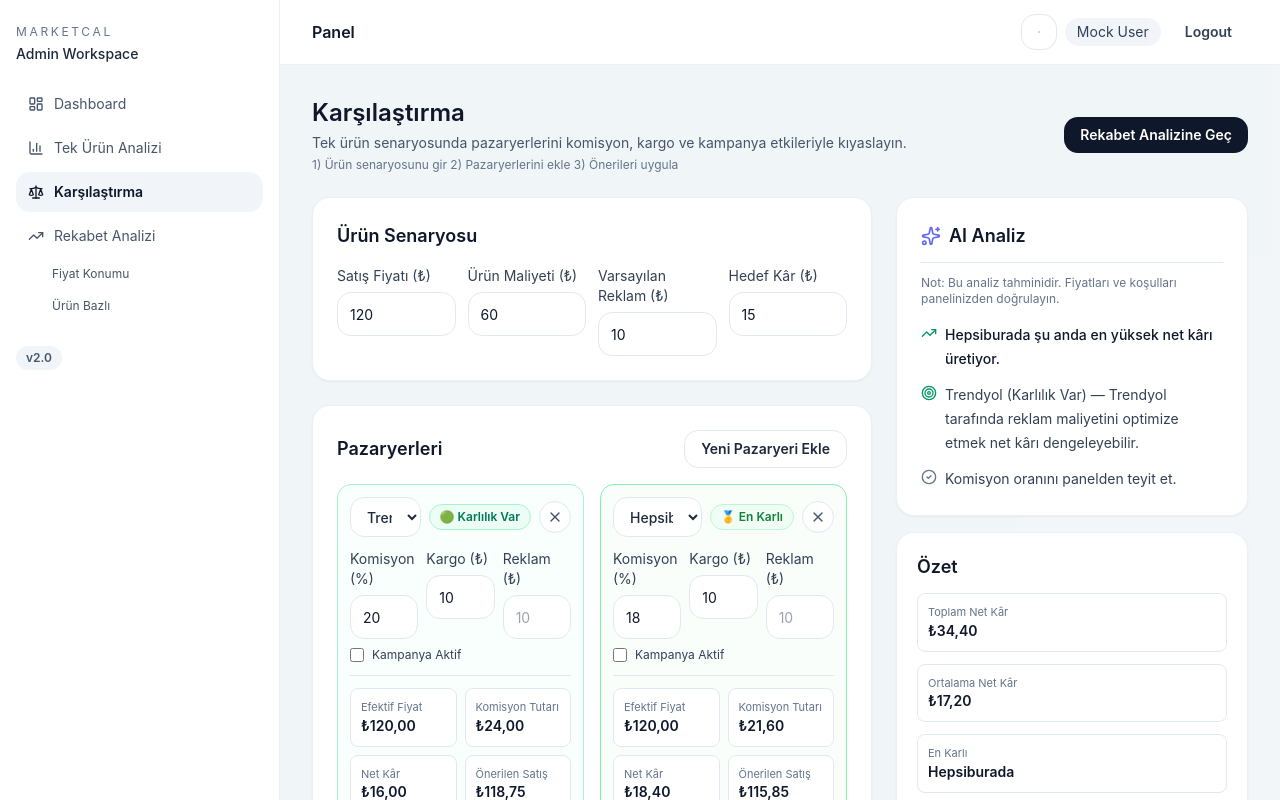
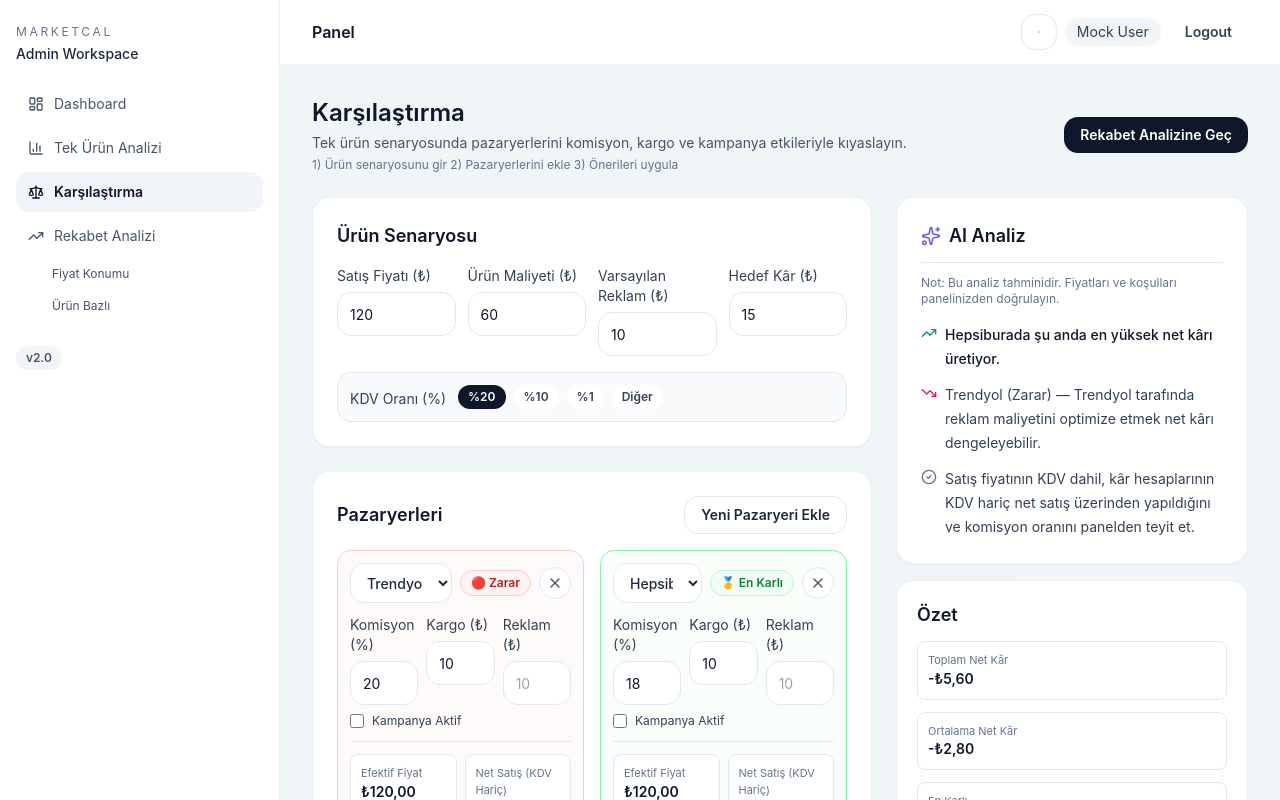
Before and after one commit to erngr18-sketch/MarketCal-V2, a Next.js app: page /compare in a window 1280 px wide. Shown: the top 800 px of the page. Built offline with nearby package versions, Linux system fonts and the light colour scheme.

Commit message:
feat: VAT support added to single and compare engines

```diff
--- a/app/(panel)/compare/page.tsx
+++ b/app/(panel)/compare/page.tsx
@@ -22,6 +22,7 @@ type GlobalValues = {
   costPrice: number;
   targetProfit: number;
   defaultAdvertisingCost: number;
+  vatRate: number;
 };
 
 type CompareCardState = {
@@ -39,8 +40,11 @@ const INITIAL_GLOBALS: GlobalValues = {
   salesPrice: 120,
   costPrice: 60,
   targetProfit: 15,
-  defaultAdvertisingCost: 10
+  defaultAdvertisingCost: 10,
+  vatRate: 20
 };
+
+const VAT_PRESETS = [20, 10, 1] as const;
 
 const INITIAL_ROWS: CompareCardState[] = ['trendyol', 'hepsiburada'].map((id) => {
   const marketplace = MARKETPLACES.find((item) => item.id === id)!;
@@ -59,6 +63,7 @@ const INITIAL_ROWS: CompareCardState[] = ['trendyol', 'hepsiburada'].map((id) =>
 export default function ComparePage() {
   const [globals, setGlobals] = useState<GlobalValues>(INITIAL_GLOBALS);
   const [rows, setRows] = useState<CompareCardState[]>(INITIAL_ROWS);
+  const isCustomVat = !VAT_PRESETS.includes(globals.vatRate as (typeof VAT_PRESETS)[number]);
 
   const usedMarketplaces = new Set(rows.map((row) => row.marketplaceId));
   const addableMarketplaces = MARKETPLACES.filter((marketplace) => !usedMarketplaces.has(marketplace.id));
@@ -73,6 +78,7 @@ export default function ComparePage() {
           salesPrice: globals.salesPrice,
           costPrice: globals.costPrice,
           targetProfit: globals.targetProfit,
+          vatRate: globals.vatRate,
           commissionRate: clamp(row.commissionRate, 0, 80),
           shippingCost: row.shippingCost,
           advertisingCost: hasOverride ? Math.max(0, parsedOverride) : globals.defaultAdvertisingCost,
@@ -112,6 +118,13 @@ export default function ComparePage() {
     setGlobals((prev) => ({
       ...prev,
       [key]: Number.isFinite(next) ? Math.max(0, next) : 0
+    }));
+  };
+
+  const onVatPresetSelect = (nextVatRate: number | 'custom') => {
+    setGlobals((prev) => ({
+      ...prev,
+      vatRate: nextVatRate === 'custom' ? (isCustomVat ? prev.vatRate : 0) : nextVatRate
     }));
   };
 
@@ -225,6 +238,50 @@ export default function ComparePage() {
               <Field label="Hedef Kâr (₺)">
                 <input type="number" className="input" value={globals.targetProfit} onChange={(e) => onGlobalChange('targetProfit', e.target.value)} />
               </Field>
+            </div>
+
+            <div className="mt-4 flex flex-wrap items-end gap-3 rounded-xl border border-slate-200 bg-slate-50 px-3 py-3">
+              <div className="min-w-fit">
+                <p className="text-sm text-slate-700">KDV Oranı (%)</p>
+              </div>
+
+              <div className="flex flex-wrap gap-2">
+                {VAT_PRESETS.map((rate) => {
+                  const active = globals.vatRate === rate;
+                  return (
+                    <button
+                      key={rate}
+                      type="button"
+                      onClick={() => onVatPresetSelect(rate)}
+                      className={active ? 'badge bg-slate-900 text-white' : 'badge bg-white text-slate-700'}
+                    >
+                      %{rate}
+                    </button>
+                  );
+                })}
+
+                <button
+                  type="button"
+                  onClick={() => onVatPresetSelect('custom')}
+                  className={isCustomVat ? 'badge bg-slate-900 text-white' : 'badge bg-white text-slate-700'}
+                >
+                  Diğer
+                </button>
+              </div>
+
+              {isCustomVat ? (
+                <label className="w-24 text-sm text-slate-700">
+                  <span className="sr-only">Özel KDV oranı</span>
+                  <input
+                    type="number"
+                    min={0}
+                    step={0.1}
+                    className="input"
+                    value={globals.vatRate}
+                    onChange={(e) => onGlobalChange('vatRate', e.target.value)}
+                  />
+                </label>
+              ) : null}
             </div>
           </section>
 
@@ -344,6 +401,7 @@ export default function ComparePage() {
 
                     <div className="grid gap-2 md:grid-cols-2">
                       <ResultItem label="Efektif Fiyat" value={formatCurrency(rowResult.effectivePrice)} />
+                      <ResultItem label="Net Satış (KDV Hariç)" value={formatCurrency(rowResult.netSales)} />
                       <ResultItem label="Komisyon Tutarı" value={formatCurrency(rowResult.commissionAmount)} />
                       <ResultItem label="Net Kâr" value={formatCurrency(rowResult.netProfit)} />
                       <ResultItem label="Önerilen Satış" value={formatCurrency(rowResult.suggestedSalesPrice)} />
@@ -437,7 +495,7 @@ function buildAssistantItems({
   const items: AiPanelItem[] = [
     { icon: 'trendUp', tone: 'success', emphasis: true, text: `${top.label} şu anda en yüksek net kârı üretiyor.` },
     ...actions,
-    { icon: 'check', tone: 'neutral', text: 'Komisyon oranını panelden teyit et.' }
+    { icon: 'check', tone: 'neutral', text: 'Satış fiyatının KDV dahil, kâr hesaplarının KDV hariç net satış üzerinden yapıldığını ve komisyon oranını panelden teyit et.' }
   ];
   return items.slice(0, 5);
 }
--- a/lib/profit/compare-engine.ts
+++ b/lib/profit/compare-engine.ts
@@ -6,6 +6,7 @@ export type CompareRowInput = {
   shippingCost: number;
   advertisingCost: number;
   targetProfit: number;
+  vatRate: number;
   discountRate: number;
   couponValue: number;
 };
@@ -20,6 +21,7 @@ export type RowStatus = Exclude<ProfitStatus, 'top'>;
 export type CompareRowResult = {
   marketplaceId: string;
   effectivePrice: number;
+  netSales: number;
   commissionAmount: number;
   netProfit: number;
   status: RowStatus;
@@ -62,21 +64,25 @@ export function calculateCompare(input: CompareEngineInput): CompareEngineOutput
     }
 
     const effectivePrice = Math.max(0, row.salesPrice - row.salesPrice * (discountRate / 100) - couponValue);
+    const vatRate = Math.max(0, row.vatRate) / 100;
+    const netSales = effectivePrice / (1 + vatRate);
     const commissionRate = clamp(row.commissionRate / 100, 0, 0.8);
     const commissionAmount = effectivePrice * commissionRate;
 
-    const netProfit = effectivePrice - (row.costPrice + row.shippingCost + row.advertisingCost + commissionAmount);
+    const netProfit = netSales - (row.costPrice + row.shippingCost + row.advertisingCost + commissionAmount);
     const status: RowStatus = netProfit < 0 ? 'loss' : netProfit >= row.targetProfit ? 'on_target' : 'borderline';
 
     const dr = discountRate / 100;
     const fixedCosts = row.costPrice + row.shippingCost + row.advertisingCost;
     const denominator = (1 - dr) * (1 - commissionRate);
-    const minRequiredSalesPrice = denominator <= 0 ? 0 : round2((row.targetProfit + fixedCosts + couponValue * (1 - commissionRate)) / denominator);
+    const minRequiredSalesPrice =
+      denominator <= 0 ? 0 : round2(((row.targetProfit + fixedCosts + couponValue * (1 - commissionRate)) / denominator) * (1 + vatRate));
     const alreadyAboveMinPrice = row.salesPrice >= minRequiredSalesPrice;
 
     return {
       marketplaceId: row.marketplaceId,
       effectivePrice,
+      netSales,
       commissionAmount,
       netProfit,
       status,
@@ -114,7 +120,7 @@ export function calculateCompare(input: CompareEngineInput): CompareEngineOutput
   const assistantMessage = [
     `Özet: ${topCount} En Karlı, ${onTargetCount} Hedefte, ${borderlineCount} Sınırda, ${lossCount} Zararda.`,
     ...assistantItems.map((item) => `${formatMarketplaceId(item.marketplaceId)} - ${item.text}`),
-    'Kontrol: Komisyon oranı kategoriye göre değişebilir; panelden teyit edin.'
+    'Kontrol: Satış fiyatının KDV dahil, kâr hesaplarının KDV hariç net satış üzerinden yapıldığını ve komisyon oranını panelden teyit edin.'
   ]
     .map((line) => `• ${line}`)
     .join('\n');
```
